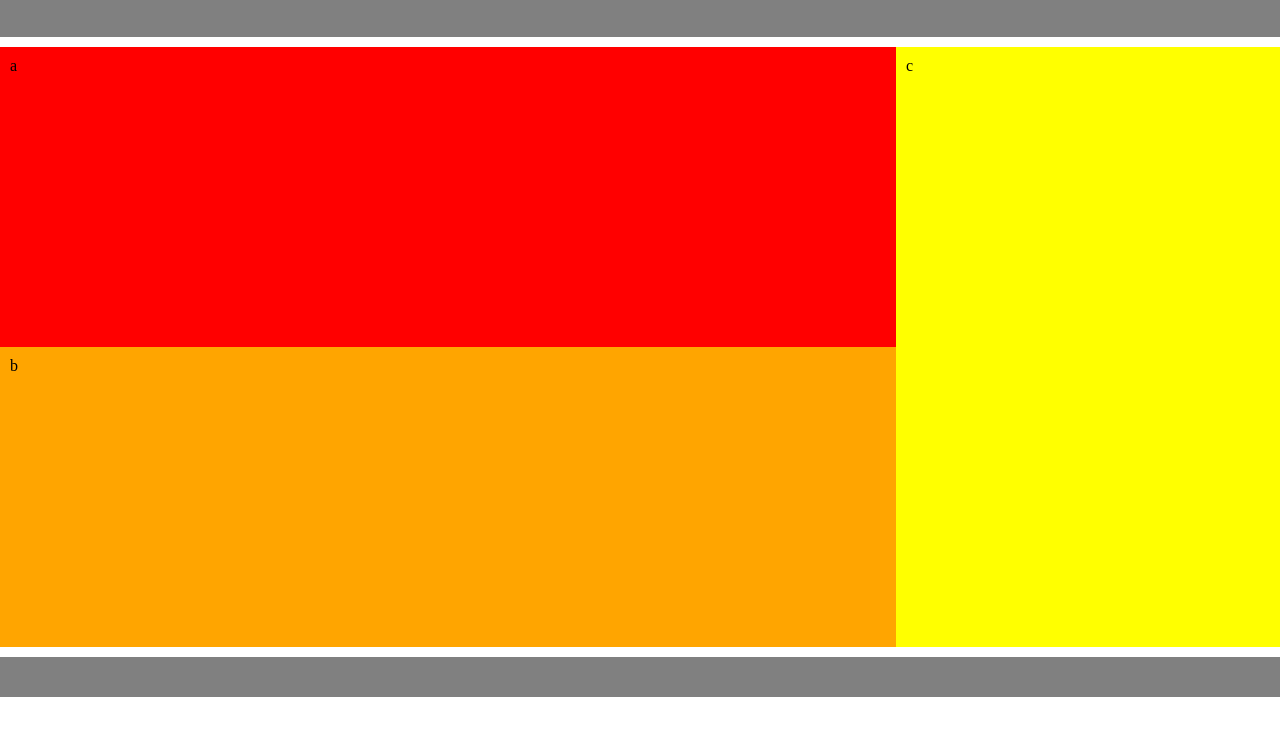
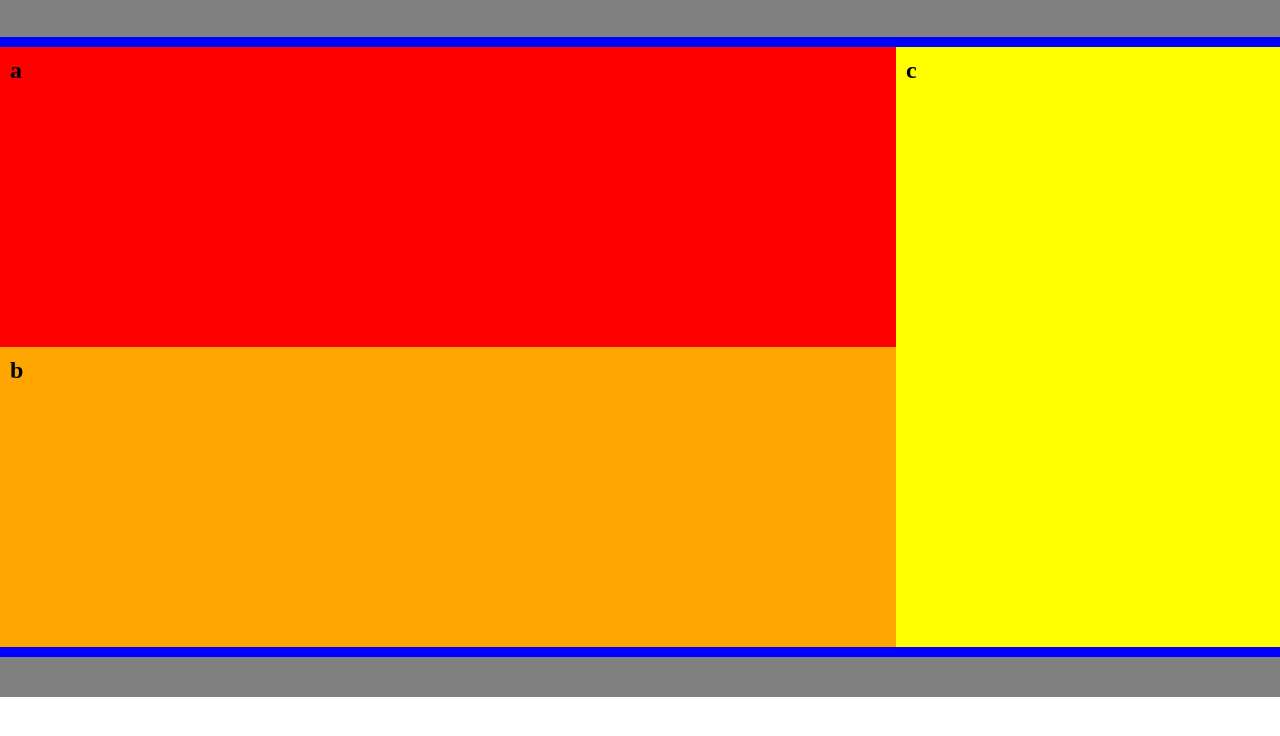
Before and after one commit to IsabelaJames/gitPractice, a plain HTML site: page index.html in a window 1280 px wide. Shown: the part 40-776 px from the top of the page. Drawn offline with Linux system fonts and the light colour scheme.

Commit message:
Info about the changes you made

```diff
--- a/index.html
+++ b/index.html
@@ -5,6 +5,7 @@
 </header>
 <body>
   <h1 class = "Git"> Hello GitHub! </h1>
+  <h2 class = "Git2" Hi! </h2>
   <nav></nav>
   <main>
     <article class="a-and-b">
--- a/styles.css
+++ b/styles.css
@@ -6,6 +6,10 @@
 
 .Git{
   background-color: pink;
+}
+
+.Git2{
+  background-color: blue;
 }
 
 nav, footer {
```
